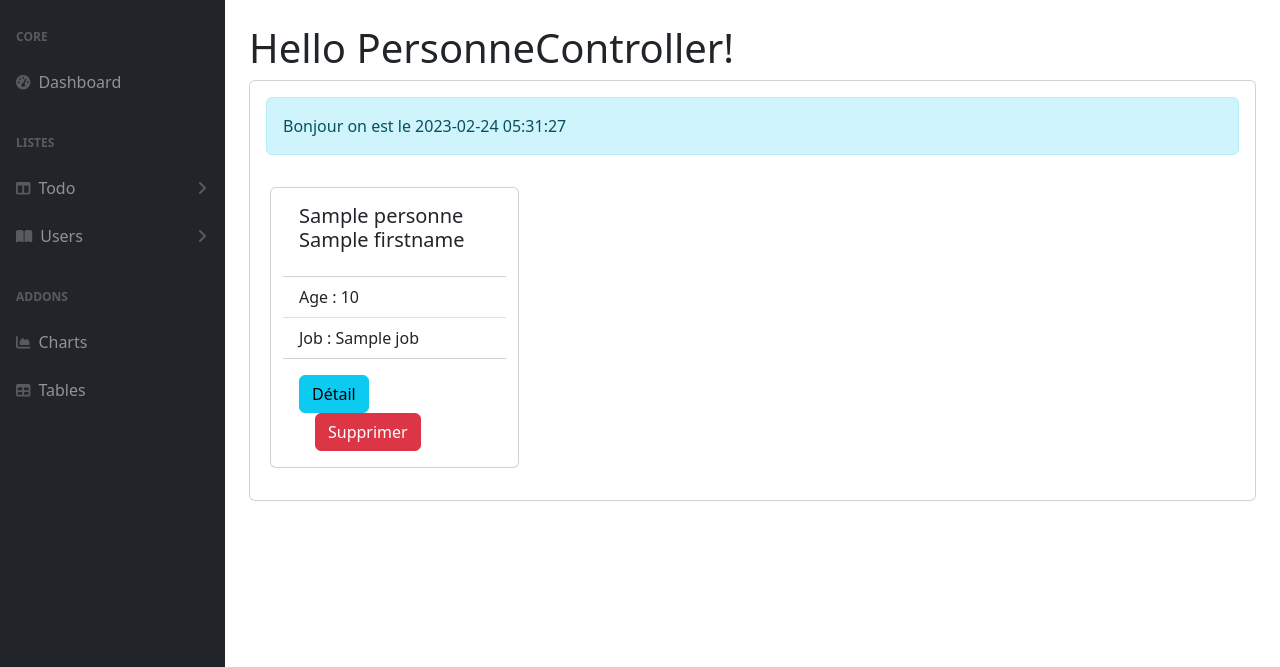
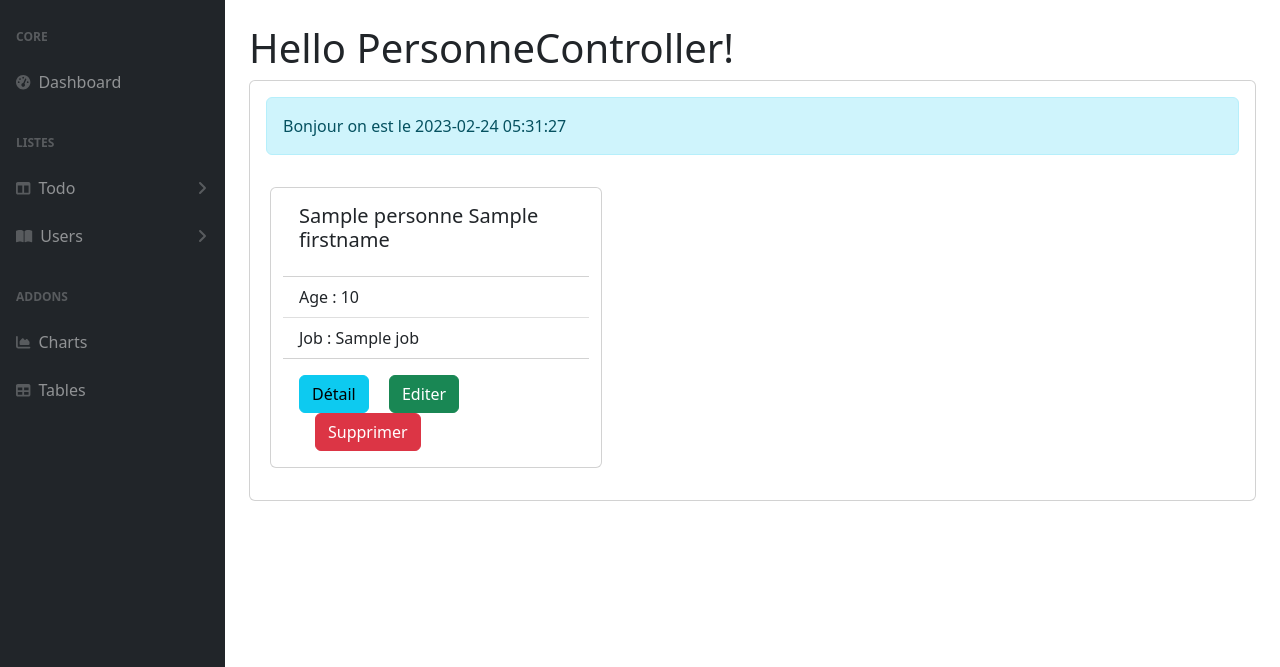
Before and after one commit to christian-marais/Catfish-symfony_project, a Symfony app: template templates/personne/index.html.twig in a window 1280 px wide. Shown: the part 56-723 px from the top of the page. Run offline with Twig, Linux system fonts and the light colour scheme; the template is opened without the code that fills it: most values are stand-ins (such as "Sample title", 1, 10 or a date in 2020); some libraries are stand-ins or nearby versions.

Commit message:
optimisation de la route édit pour a la fois ajouter ou editer une personne

```diff
--- a/templates/personne/index.html.twig
+++ b/templates/personne/index.html.twig
@@ -14,7 +14,7 @@
 
     <div class="row">
         {% for personne in personnes %}
-            <div class="card col-3 m-3">
+            <div class="card col-4 m-3">
                 <div class="card-body">
                     <h5 class="card-title">{{personne.name}} {{personne.firstname}} </h5>
                 </div>
@@ -24,6 +24,7 @@
                 </ul>
                 <div class="card-body">
                      <a href="{{path('personne.detail',{id:personne.id})}}" class="card-link btn btn-info">Détail</a>
+                     <a href="{{path('personne.edit',{id:personne.id})}}" class="card-link btn btn-success">Editer</a>
                      <a href="{{path('personne.delete',{id:personne.id})}}" class="card-link btn btn-danger">Supprimer</a>
                 </div>
             </div>
--- a/templates/personne/personnedetail.html.twig
+++ b/templates/personne/personnedetail.html.twig
@@ -4,9 +4,7 @@
 
 {% block body %}
     {{dump(personne)}}
-{#
     <div class="alert alert-success">
         {{personne.name}} {{personne.firstname}}  a été trouvé dans la base de donnée.
     </div>
-#}
 {% endblock %}
--- a/templates/template.html.twig
+++ b/templates/template.html.twig
@@ -78,7 +78,7 @@
                                     <div class="collapse" id="pagesCollapseAuth" aria-labelledby="headingOne" data-bs-parent="#sidenavAccordionPages">
                                         <nav class="sb-sidenav-menu-nested nav">
                                             <a class="nav-link" href="{{path('personne.list')}}">Consulter</a>
-                                            <a class="nav-link" href="{{path('personne.add')}}">Ajouter</a>
+                                            <a class="nav-link" href="{{path('personne.edit')}}">Editer</a>
                                             <a class="nav-link" href="{{path('personne.list.age',{ageMin:0,ageMax:100})}}">Statistique</a>
                                         </nav>
                                     </div>
```
Also changed, not shown: src/Controller/PersonneController.php (+14 -7 lines).
